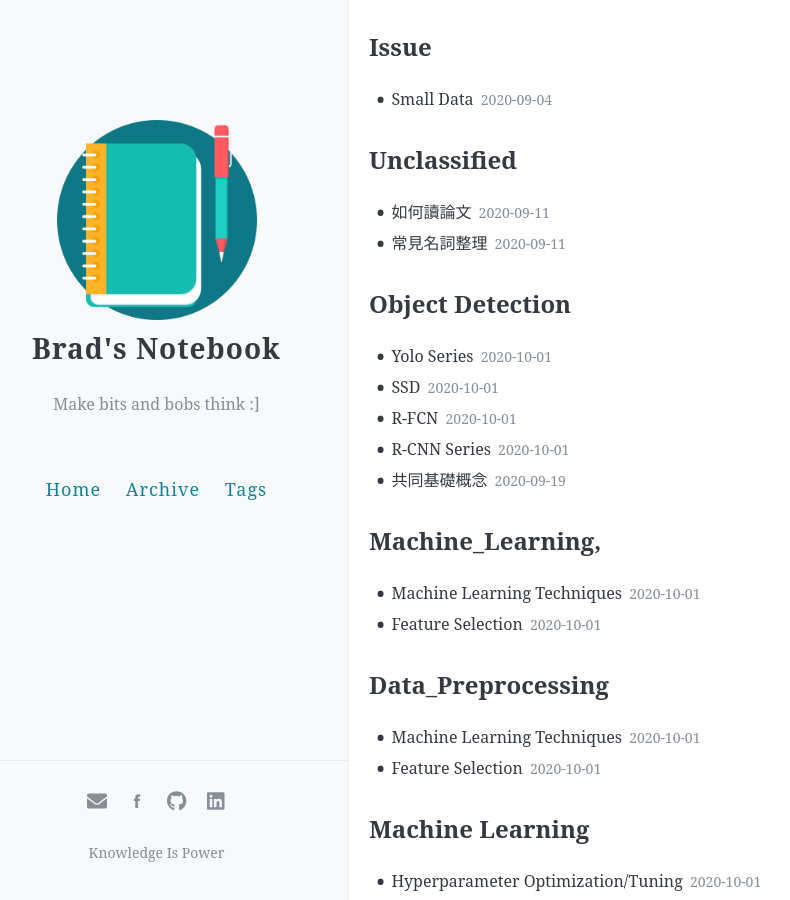
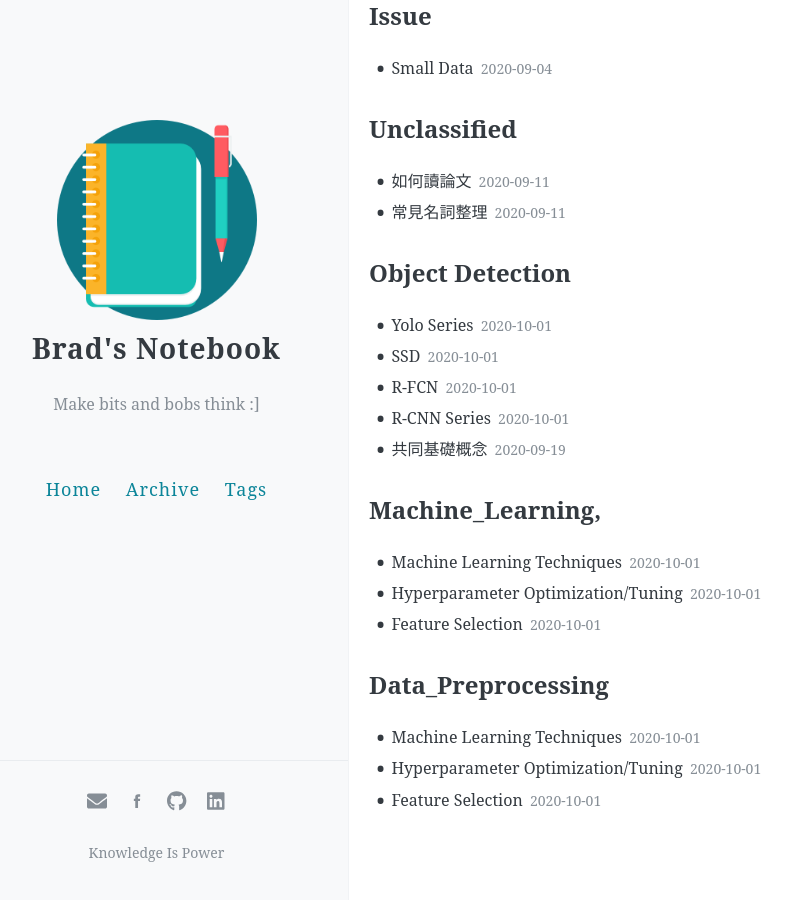
Before and after one commit to BradXiao/BradXiao.github.io, a Jekyll site: the page built from tags/index.html, in a window 1280 px wide and 900 px high, scrolled down 1555 px. Shown: the whole window, without its empty margins (35-825 px from the left). Built offline with Jekyll 4.4.1, drawn with Linux system fonts in a browser that asks for light colours; comment, search, counter and statistics services are not loaded; some of the changed text lies outside the part shown.

Commit message:
update tag

```diff
--- a/_posts/2020-10-01-Hyperparameter-tuning.md
+++ b/_posts/2020-10-01-Hyperparameter-tuning.md
@@ -3,7 +3,7 @@ layout: post
 title: Hyperparameter  Optimization/Tuning
 date: 2020-10-01
 author: Brad
-tags: [Machine Learning, Data Preprocessing]
+tags: Machine_Learning, Data_Preprocessing
 comments: true
 toc: true
 pinned: false
@@ -12,7 +12,7 @@ pinned: false
 <!-- more -->
 
 # Hyperparameter  Optimization/Tuning
-###### tags: `Machine Learning`
+
 
 機器學習最困難的部份是為模型找到好的超參數，不好的超參數甚至會直接導致不好的模型效果。
 
```
